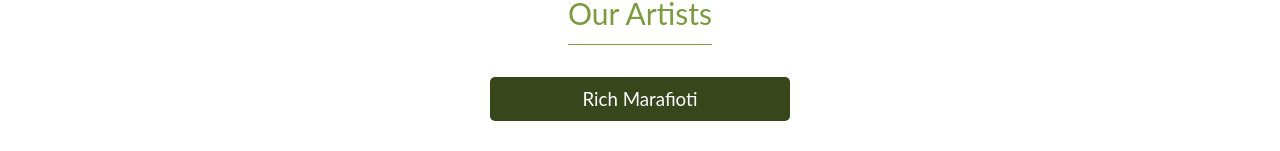
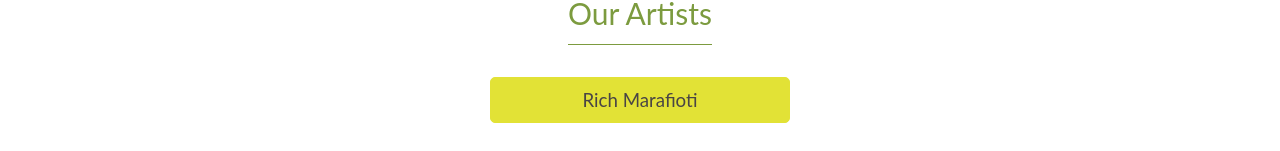
Before and after one commit to rmarafioti/wildWindNext, a Next.js app: page /tattoos in a window 1280 px wide. In both pictures the pointer is over the link "Rich Marafioti". Shown: the part 625-776 px from the top of the page. Built offline with nearby package versions, Linux system fonts and the light colour scheme.

Commit message:
changed dual button convention

```diff
--- a/src/styles/tattoos.module.css
+++ b/src/styles/tattoos.module.css
@@ -65,14 +65,14 @@
   text-decoration: none;
   color: var(--wildBlack);
   border-radius: 5px;
-  background-color: var(--wildDarkGreenTrans);
+  border: 1px solid var(--wildGreen);
   width: 300px;
   transition: background-color 0.3s ease;
 }
 
-.artistLink:hover{
-  color: white;
-  background-color: var(--wildDarkGreen);
+.artistLink:hover {
+  border: 1px solid var(--wildGold);
+  background-color: var(--wildGold);
 }
 
 .linkHeader {
```
